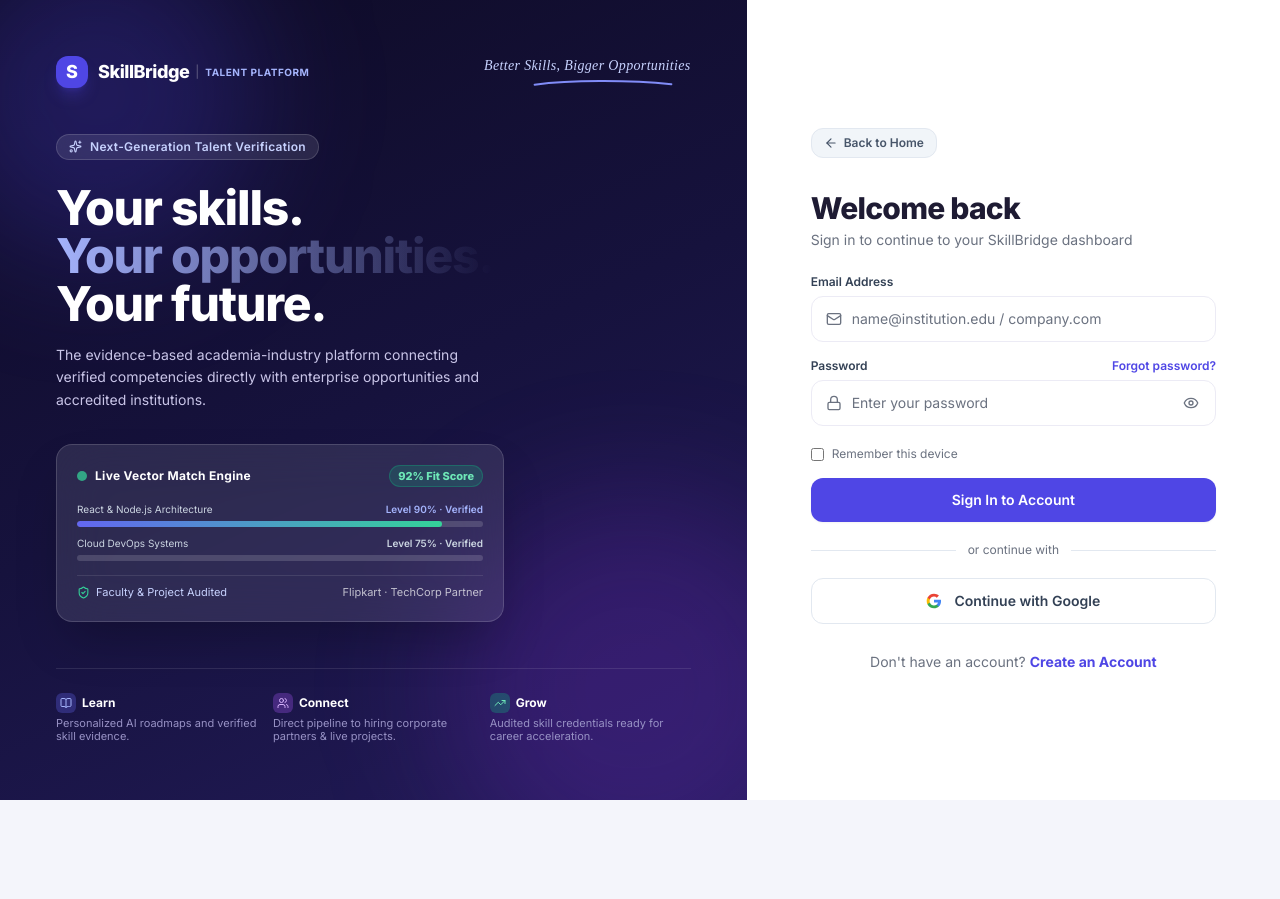
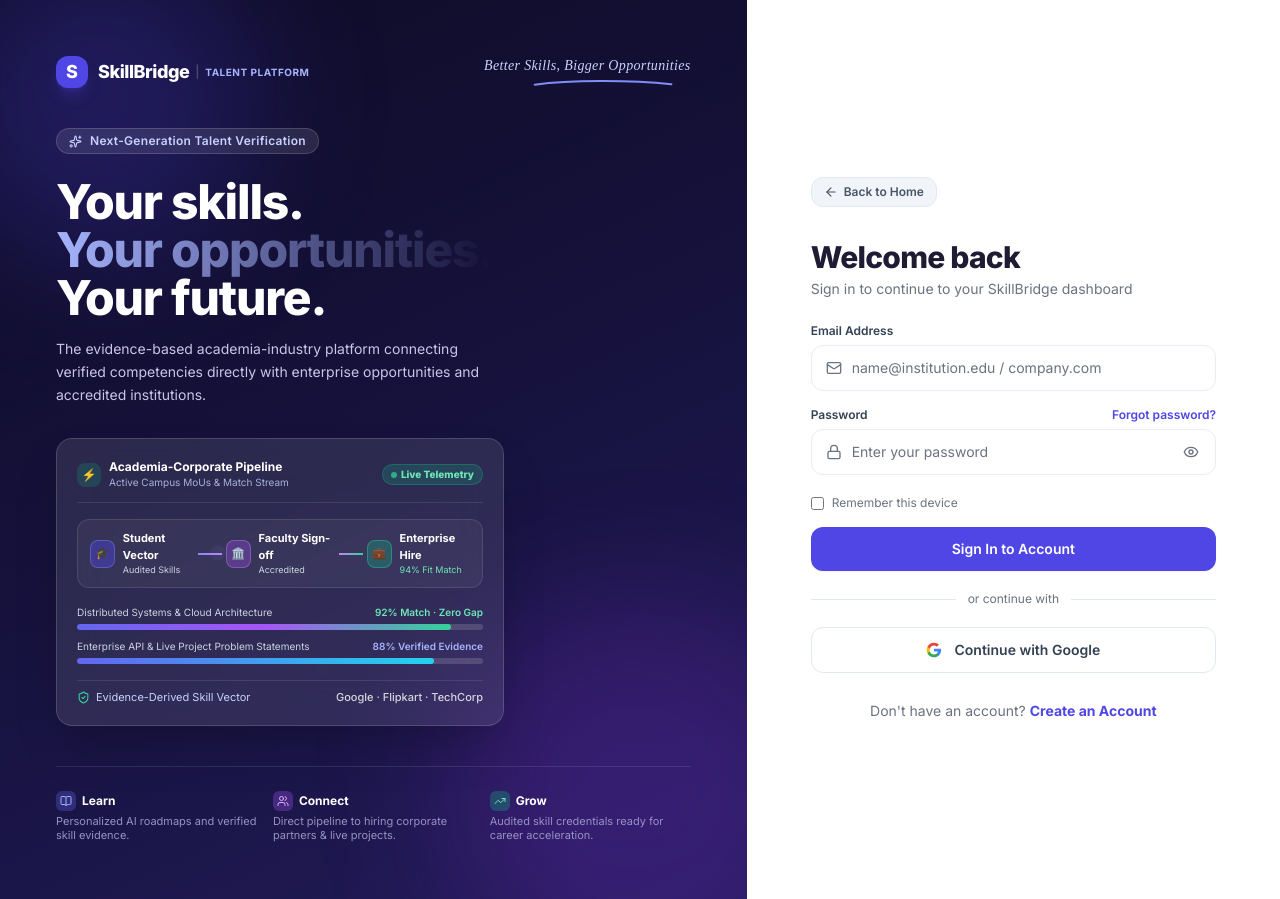
Before and after one commit to Anushka1708/SIH, a React (Vite) app in the folder client/: page /login in a window 1280 px wide. Before the commit the page ends 800 px from the top, so only its background shows below. Built offline with nearby package versions, Linux system fonts and the light colour scheme.

Commit message:
fix: standard google account chooser, hero illustration update, and dark card contrast fixes

```diff
--- a/client/src/components/AuthHeroBanner.jsx
+++ b/client/src/components/AuthHeroBanner.jsx
@@ -83,50 +83,103 @@
           The evidence-based academia-industry platform connecting verified competencies directly with enterprise opportunities and accredited institutions.
         </p>
 
-        {/* High-Tech Vector & Telemetry Mockup Graphic */}
+        {/* Modern High-Definition Glassmorphic EdTech & Corporate Telemetry Visual */}
         <motion.div
           initial={{ opacity: 0, y: 15 }}
           animate={{ opacity: 1, y: 0 }}
           transition={{ duration: 0.4 }}
-          className="bg-white/10 backdrop-blur-xl border border-white/15 rounded-2xl p-5 shadow-2xl space-y-3.5 max-w-md"
+          className="bg-white/10 backdrop-blur-xl border border-white/15 rounded-2xl p-5 shadow-2xl space-y-4 max-w-md"
         >
-          <div className="flex items-center justify-between">
+          {/* Header with Connection Stream */}
+          <div className="flex items-center justify-between pb-3 border-b border-white/10">
             <div className="flex items-center gap-2">
-              <span className="w-2.5 h-2.5 rounded-full bg-emerald-400 animate-pulse" />
-              <span className="text-xs font-bold text-white tracking-wide">Live Vector Match Engine</span>
+              <div className="w-6 h-6 rounded-lg bg-emerald-500/20 text-emerald-300 flex items-center justify-center font-bold text-xs">
+                ⚡
+              </div>
+              <div>
+                <p className="text-xs font-bold text-white">Academia-Corporate Pipeline</p>
+                <p className="text-[10px] text-indigo-200/80">Active Campus MoUs & Match Stream</p>
+              </div>
             </div>
-            <span className="text-[11px] font-extrabold px-2 py-0.5 rounded-full bg-emerald-500/20 text-emerald-300 border border-emerald-500/30">
-              92% Fit Score
+            <span className="text-[10px] font-extrabold px-2 py-0.5 rounded-full bg-emerald-500/20 text-emerald-300 border border-emerald-500/30 flex items-center gap-1">
+              <span className="w-1.5 h-1.5 rounded-full bg-emerald-400 animate-pulse" /> Live Telemetry
             </span>
           </div>
 
+          {/* Connected Network Nodes Diagram */}
+          <div className="py-2.5 px-3 bg-white/5 rounded-xl border border-white/10 flex items-center justify-between">
+            <div className="flex items-center gap-2">
+              <div className="w-7 h-7 rounded-lg bg-primary/40 border border-indigo-400/40 flex items-center justify-center text-white text-[11px] font-bold">
+                🎓
+              </div>
+              <div>
+                <p className="text-[11px] font-bold text-white">Student Vector</p>
+                <p className="text-[9px] text-slate-300">Audited Skills</p>
+              </div>
+            </div>
+
+            {/* Pulsing Connector Arrow */}
+            <div className="flex items-center px-1">
+              <div className="h-0.5 w-6 bg-gradient-to-r from-indigo-400 to-purple-400 relative">
+                <span className="absolute -top-1 right-0 w-2 h-2 rounded-full bg-indigo-400 animate-ping" />
+              </div>
+            </div>
+
+            <div className="flex items-center gap-2">
+              <div className="w-7 h-7 rounded-lg bg-purple-500/30 border border-purple-400/40 flex items-center justify-center text-white text-[11px] font-bold">
+                🏛️
+              </div>
+              <div>
+                <p className="text-[11px] font-bold text-white">Faculty Sign-off</p>
+                <p className="text-[9px] text-slate-300">Accredited</p>
+              </div>
+            </div>
+
+            {/* Connector */}
+            <div className="flex items-center px-1">
+              <div className="h-0.5 w-6 bg-gradient-to-r from-purple-400 to-emerald-400" />
+            </div>
+
+            <div className="flex items-center gap-2">
+              <div className="w-7 h-7 rounded-lg bg-emerald-500/30 border border-emerald-400/40 flex items-center justify-center text-white text-[11px] font-bold">
+                💼
+              </div>
+              <div>
+                <p className="text-[11px] font-bold text-white">Enterprise Hire</p>
+                <p className="text-[9px] text-emerald-300">94% Fit Match</p>
+              </div>
+            </div>
+          </div>
+
+          {/* Competency Gap Resolution Telemetry */}
           <div className="space-y-2 text-xs">
             <div>
               <div className="flex justify-between text-[10px] text-slate-300 mb-1">
-                <span>React & Node.js Architecture</span>
-                <span className="font-semibold text-indigo-300">Level 90% · Verified</span>
+                <span>Distributed Systems & Cloud Architecture</span>
+                <span className="font-semibold text-emerald-300">92% Match · Zero Gap</span>
               </div>
               <div className="h-1.5 bg-white/15 rounded-full overflow-hidden">
-                <div className="h-full bg-gradient-to-r from-indigo-500 to-emerald-400 rounded-full w-[90%]" />
+                <div className="h-full bg-gradient-to-r from-indigo-500 via-purple-500 to-emerald-400 rounded-full w-[92%]" />
               </div>
             </div>
             <div>
               <div className="flex justify-between text-[10px] text-slate-300 mb-1">
-                <span>Cloud DevOps Systems</span>
-                <span className="font-semibold text-amber-300">Level 75% · Verified</span>
+                <span>Enterprise API & Live Project Problem Statements</span>
+                <span className="font-semibold text-indigo-300">88% Verified Evidence</span>
               </div>
               <div className="h-1.5 bg-white/15 rounded-full overflow-hidden">
-                <div className="h-full bg-gradient-to-r from-amber-400 to-orange-400 rounded-full w-[75%]" />
+                <div className="h-full bg-gradient-to-r from-indigo-500 to-cyan-400 rounded-full w-[88%]" />
               </div>
             </div>
           </div>
 
+          {/* Bottom Trust Stamp */}
           <div className="pt-2 border-t border-white/10 flex items-center justify-between text-[11px] text-indigo-200">
             <span className="flex items-center gap-1.5">
               <ShieldCheck size={13} className="text-emerald-400" />
-              Faculty & Project Audited
+              Evidence-Derived Skill Vector
             </span>
-            <span className="text-white/70">Flipkart · TechCorp Partner</span>
+            <span className="text-white/80 font-medium">Google · Flipkart · TechCorp</span>
           </div>
         </motion.div>
       </div>
--- a/client/src/components/RoadmapStep.jsx
+++ b/client/src/components/RoadmapStep.jsx
@@ -12,16 +12,20 @@
   return (
     <div className="flex gap-3">
       <div className="flex flex-col items-center">
-        <div className={`w-7 h-7 rounded-full flex items-center justify-center text-xs font-bold ${
-          done ? "bg-green text-white" : "bg-bg text-muted"
-        }`}>
+        <div
+          className={`w-7 h-7 rounded-full flex items-center justify-center text-xs font-bold transition-colors ${
+            done
+              ? "bg-green text-white"
+              : "bg-slate-100 dark:bg-[#2E2A52] text-slate-700 dark:text-slate-200 border border-slate-200 dark:border-[#4B4578]"
+          }`}
+        >
           {done ? "✓" : step}
         </div>
-        {!last && <div className="w-px flex-1 bg-border" />}
+        {!last && <div className="w-px flex-1 bg-border dark:bg-[#2E2A52]" />}
       </div>
       <div className="pb-6">
-        <p className="text-sm font-semibold text-[#1E1B33]">{title}</p>
-        <p className="text-xs text-muted">{description}</p>
+        <p className="text-sm font-semibold text-[#1E1B33] dark:text-[#F3F4F6]">{title}</p>
+        <p className="text-xs text-muted dark:text-[#9CA3AF] mt-0.5">{description}</p>
       </div>
     </div>
   );
--- a/client/src/index.css
+++ b/client/src/index.css
@@ -216,9 +216,14 @@
 
 html.dark .bg-slate-50,
 .dark .bg-slate-50,
+html.dark [class*="bg-slate-50"],
+.dark [class*="bg-slate-50"],
 html.dark .bg-slate-100,
-.dark .bg-slate-100 {
+.dark .bg-slate-100,
+html.dark [class*="bg-slate-100"],
+.dark [class*="bg-slate-100"] {
   background-color: #1E1B3B !important;
+  border-color: #2E2A52 !important;
 }
 
 html.dark .btn-ghost,
@@ -245,6 +250,14 @@
 html.dark .bg-\[\#EEF0FD\],
 .dark .bg-\[\#EEF0FD\] {
   background-color: #1E1B3B !important;
+}
+
+/* Inner project cards & roadmap item containers */
+html.dark .inner-card,
+.dark .inner-card {
+  background-color: #1E1B3B !important;
+  border-color: #2E2A52 !important;
+  color: #F3F4F6 !important;
 }
 
 html.dark .text-slate-900,
--- a/client/src/pages/StudentDashboard.jsx
+++ b/client/src/pages/StudentDashboard.jsx
@@ -192,11 +192,11 @@
                   {opportunities.map((o) => (
                     <div
                       key={o._id}
-                      className="border border-[#ECEBF5] rounded-xl p-3 flex justify-between items-center"
+                      className="border border-[#ECEBF5] dark:border-[#2E2A52] bg-slate-50/50 dark:bg-[#1E1B3B] rounded-xl p-3.5 flex justify-between items-center transition-colors"
                     >
                       <div>
-                        <p className="text-sm font-semibold text-[#1E1B33]">{o.title}</p>
-                        <p className="text-xs text-muted">
+                        <p className="text-sm font-semibold text-[#1E1B33] dark:text-[#F3F4F6]">{o.title}</p>
+                        <p className="text-xs text-muted dark:text-[#9CA3AF]">
                           {o.company?.companyName || "Verified Partner"} · {o.location || "Remote"} · {o.type}
                         </p>
                       </div>
@@ -239,18 +239,18 @@
                       return (
                         <div
                           key={p._id}
-                          className="border border-slate-100 bg-slate-50/60 rounded-xl p-3"
+                          className="border border-slate-100 dark:border-[#2E2A52] bg-slate-50/60 dark:bg-[#1E1B3B] rounded-xl p-3.5 transition-colors"
                         >
-                          <p className="text-xs font-bold text-slate-800 line-clamp-1">{p.title}</p>
-                          <p className="text-[11px] text-muted line-clamp-1 mb-2">
+                          <p className="text-xs font-bold text-slate-800 dark:text-[#F3F4F6] line-clamp-1">{p.title}</p>
+                          <p className="text-[11px] text-muted dark:text-[#9CA3AF] line-clamp-1 mb-2.5">
                             {p.description}
                           </p>
                           <div className="flex justify-between items-center">
-                            <span className="text-[10px] font-semibold text-emerald-700 bg-emerald-50 border border-emerald-200 px-1.5 py-0.5 rounded">
+                            <span className="text-[10px] font-semibold text-emerald-700 dark:text-emerald-300 bg-emerald-50 dark:bg-emerald-500/20 border border-emerald-200 dark:border-emerald-500/30 px-2 py-0.5 rounded-md">
                               Earns Verified Skill
                             </span>
                             {isAssigned ? (
-                              <span className="text-[10px] font-semibold text-primary flex items-center gap-1">
+                              <span className="text-[10px] font-semibold text-primary dark:text-indigo-300 flex items-center gap-1 bg-indigo-50 dark:bg-indigo-500/20 border border-indigo-200 dark:border-indigo-500/30 px-2 py-0.5 rounded-md">
                                 <CheckCircle2 size={11} /> Applied
                               </span>
                             ) : (
--- a/client/src/pages/StudentLearning.jsx
+++ b/client/src/pages/StudentLearning.jsx
@@ -183,7 +183,7 @@
                   <div
                     key={step._id || idx}
                     onClick={() => handleToggleItem(step._id, step.done)}
-                    className="cursor-pointer group hover:bg-slate-50/80 rounded-xl p-2 transition"
+                    className="cursor-pointer group hover:bg-slate-50/80 dark:hover:bg-[#1E1B3B]/80 rounded-xl p-2.5 transition border border-transparent hover:border-slate-200 dark:hover:border-[#2E2A52]"
                   >
                     <RoadmapStep
                       step={idx + 1}
@@ -199,7 +199,7 @@
           </div>
 
           {/* Recommended Learning Courses */}
-          <h3 className="font-bold text-base text-[#1E1B33] mb-3">
+          <h3 className="font-bold text-base text-[#1E1B33] dark:text-[#F3F4F6] mb-3">
             Recommended Skill Programs
           </h3>
           <div className="grid md:grid-cols-2 gap-4">
@@ -207,13 +207,13 @@
               <div key={p.title} className="card">
                 <div className="flex items-start justify-between mb-3">
                   <div>
-                    <p className="text-sm font-semibold text-[#1E1B33]">{p.title}</p>
-                    <p className="text-xs text-muted mt-0.5">{p.provider}</p>
+                    <p className="text-sm font-semibold text-[#1E1B33] dark:text-[#F3F4F6]">{p.title}</p>
+                    <p className="text-xs text-muted dark:text-[#9CA3AF] mt-0.5">{p.provider}</p>
                   </div>
                   {p.enrolled && <CheckCircle2 size={18} className="text-green shrink-0" />}
                 </div>
 
-                <div className="flex items-center gap-4 text-xs text-muted mb-4">
+                <div className="flex items-center gap-4 text-xs text-muted dark:text-[#9CA3AF] mb-4">
                   <span className="flex items-center gap-1">
                     <Clock size={13} /> {p.duration}
                   </span>
@@ -226,7 +226,7 @@
                   onClick={() => toggleEnroll(p.title)}
                   className={
                     p.enrolled
-                      ? "btn-ghost !px-4 !py-2 text-xs w-full justify-center"
+                      ? "btn-ghost !px-4 !py-2 text-xs w-full justify-center !bg-slate-100 dark:!bg-[#1E1B3B] !border-slate-200 dark:!border-[#2E2A52] !text-emerald-700 dark:!text-emerald-300 font-bold"
                       : "btn-primary !px-4 !py-2 text-xs w-full justify-center"
                   }
                 >
--- a/client/src/services/googleAuth.js
+++ b/client/src/services/googleAuth.js
@@ -9,7 +9,52 @@
   const clientId = import.meta.env.VITE_GOOGLE_CLIENT_ID;
 
   return new Promise((resolve, reject) => {
-    // Check if real Google Client ID is configured and Google SDK script is ready
+    // 1. Standard Google OAuth2 Popup via initTokenClient (forces account selection popup)
+    if (
+      clientId &&
+      clientId !== "your-google-client-id.apps.googleusercontent.com" &&
+      window.google?.accounts?.oauth2
+    ) {
+      try {
+        const tokenClient = window.google.accounts.oauth2.initTokenClient({
+          client_id: clientId,
+          scope: "openid profile email",
+          prompt: "select_account", // Enforce native account picker popup
+          callback: async (tokenResponse) => {
+            if (tokenResponse.error) {
+              return reject(new Error(tokenResponse.error_description || tokenResponse.error));
+            }
+            try {
+              // Fetch profile info using the access token
+              const userInfoRes = await fetch("https://www.googleapis.com/oauth2/v3/userinfo", {
+                headers: { Authorization: `Bearer ${tokenResponse.access_token}` },
+              });
+              if (!userInfoRes.ok) {
+                throw new Error("Failed to fetch Google profile info");
+              }
+              const profile = await userInfoRes.json();
+              const res = await api.post("/auth/google", {
+                email: profile.email,
+                name: profile.name,
+                picture: profile.picture,
+                role,
+              });
+              resolve(res.data);
+            } catch (err) {
+              reject(err);
+            }
+          },
+        });
+
+        // Open native Google Account Selector popup
+        tokenClient.requestAccessToken({ prompt: "select_account" });
+        return;
+      } catch (err) {
+        console.warn("Google OAuth2 tokenClient failed, attempting One Tap / GIS ID prompt:", err);
+      }
+    }
+
+    // 2. Google Identity Services ID token prompt if oauth2 is not available
     if (
       clientId &&
       clientId !== "your-google-client-id.apps.googleusercontent.com" &&
@@ -36,7 +81,6 @@
           cancel_on_tap_outside: true,
         });
 
-        // Trigger Google One-Tap / Account Chooser
         window.google.accounts.id.prompt((notification) => {
           if (notification.isNotDisplayed() || notification.isSkippedMoment()) {
             fallbackOAuth();
@@ -44,11 +88,11 @@
         });
         return;
       } catch (err) {
-        console.warn("Google Identity Services initialization failed, falling back:", err);
+        console.warn("Google Identity Services ID prompt failed:", err);
       }
     }
 
-    // Direct / Dev fallback flow
+    // 3. Graceful Dev / Demo fallback flow
     fallbackOAuth();
 
     async function fallbackOAuth() {
```
